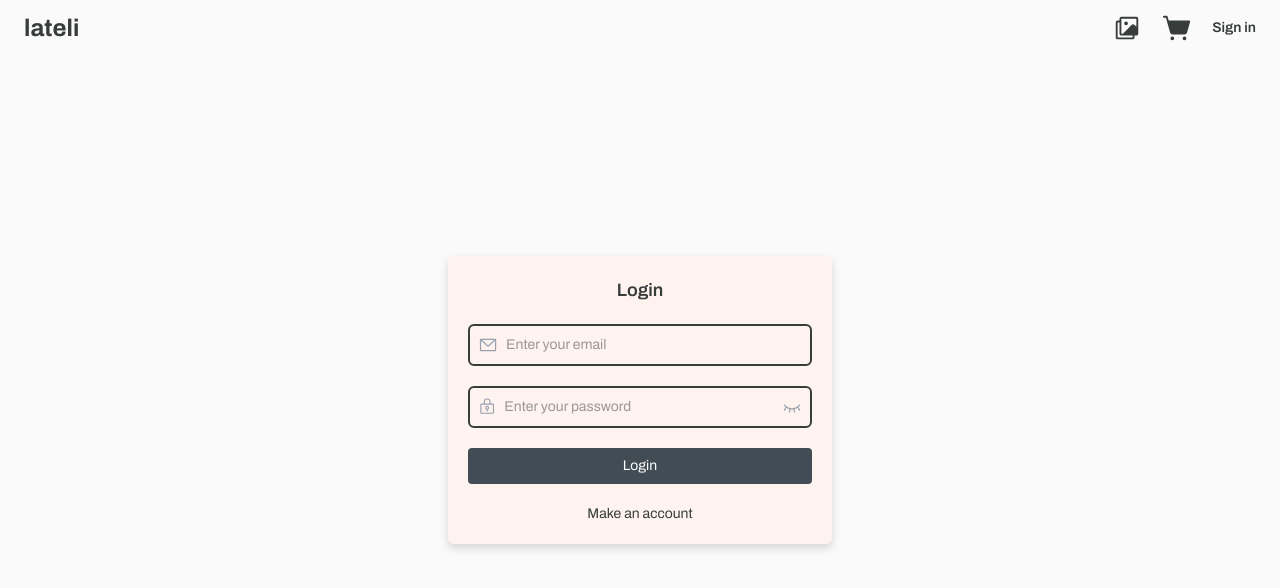
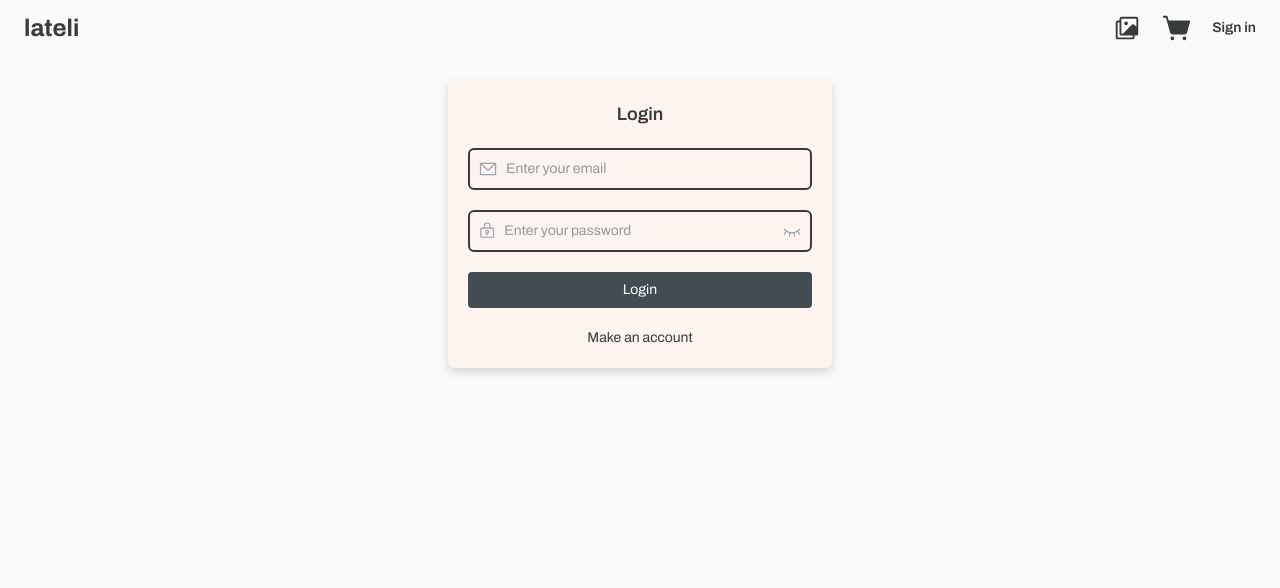
Before and after one commit to jyynso/lateli, a React (Vite) app in the folder client/: page /login in a window 1280 px wide. Shown: the top 588 px of the page. Built offline with nearby package versions, Linux system fonts and the light colour scheme; no server answers.

Commit message:
style: altered min h screen styling

```diff
--- a/client/src/pages/Login.tsx
+++ b/client/src/pages/Login.tsx
@@ -57,7 +57,7 @@ function Login() {
   };
 
   return (
-    <div className='flex items-center justify-center min-h-screen '>
+    <div className='flex items-center justify-center mt-50 lg:mt-20'>
        <form onSubmit={handleSubmit} className='flex flex-col text-center w-sm p-5 gap-5 rounded-md drop-shadow-lg bg-(--bg-card)'>
           <h1 className='font-semibold text-lg'>Login</h1>
           <div className='flex items-center p-2 gap-2 rounded-md border-2 focus-within:border-(--accent-coral)'>
--- a/client/src/pages/ProductsPage.tsx
+++ b/client/src/pages/ProductsPage.tsx
@@ -36,10 +36,10 @@ function ProductsPage() {
   console.log(user);
 
   return (
-    <div className='lg:p-7 pt-15 overflow-x-hidden'>
+    <div className='overflow-x-hidden'>
       <div className='p-7 bg-(--bg-light) no-scrollbar'>
         <h1 className='font-bold text-4xl text-center lg:mt-5'>Artworks</h1>
-        <Filter className='lg:ml-26' />
+        <Filter className='lg:ml-34' />
         <div className='mt-5 mx-auto flex flex-row flex-wrap justify-center gap-6 w-full lg:w-5xl'>
           {loading && <p className='text-center mt-10'>loading... uwu</p>}
           {error && <p className='text-center mt-10'>{error}</p>}
--- a/client/src/pages/Register.tsx
+++ b/client/src/pages/Register.tsx
@@ -97,7 +97,7 @@ export default function Register() {
   const pwdStrength = getPwdStrength(pwdScore);
 
   return (
-    <div className='flex items-center justify-center min-h-screen '>
+    <div className='flex items-center justify-center mt-10'>
        <form onSubmit={handleSubmit} className='flex flex-col text-center w-sm p-5 gap-5 rounded-md bg-(--bg-card)'>
           <h1 className='font-semibold text-lg'>Create Account</h1>
           <div className='flex items-center p-2 gap-2 rounded-md border-2 focus-within:border-(--accent-sandyBrown)'>
```
